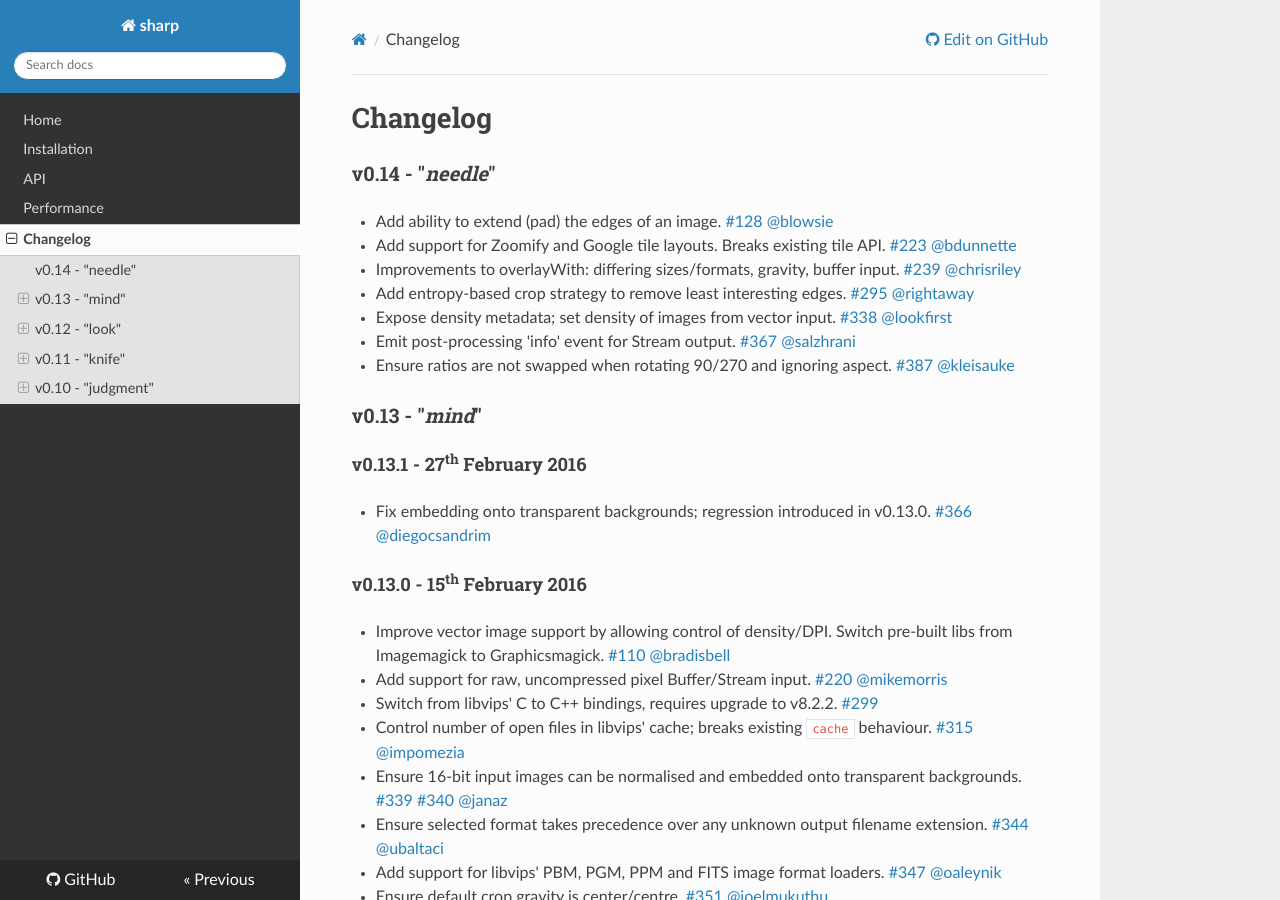
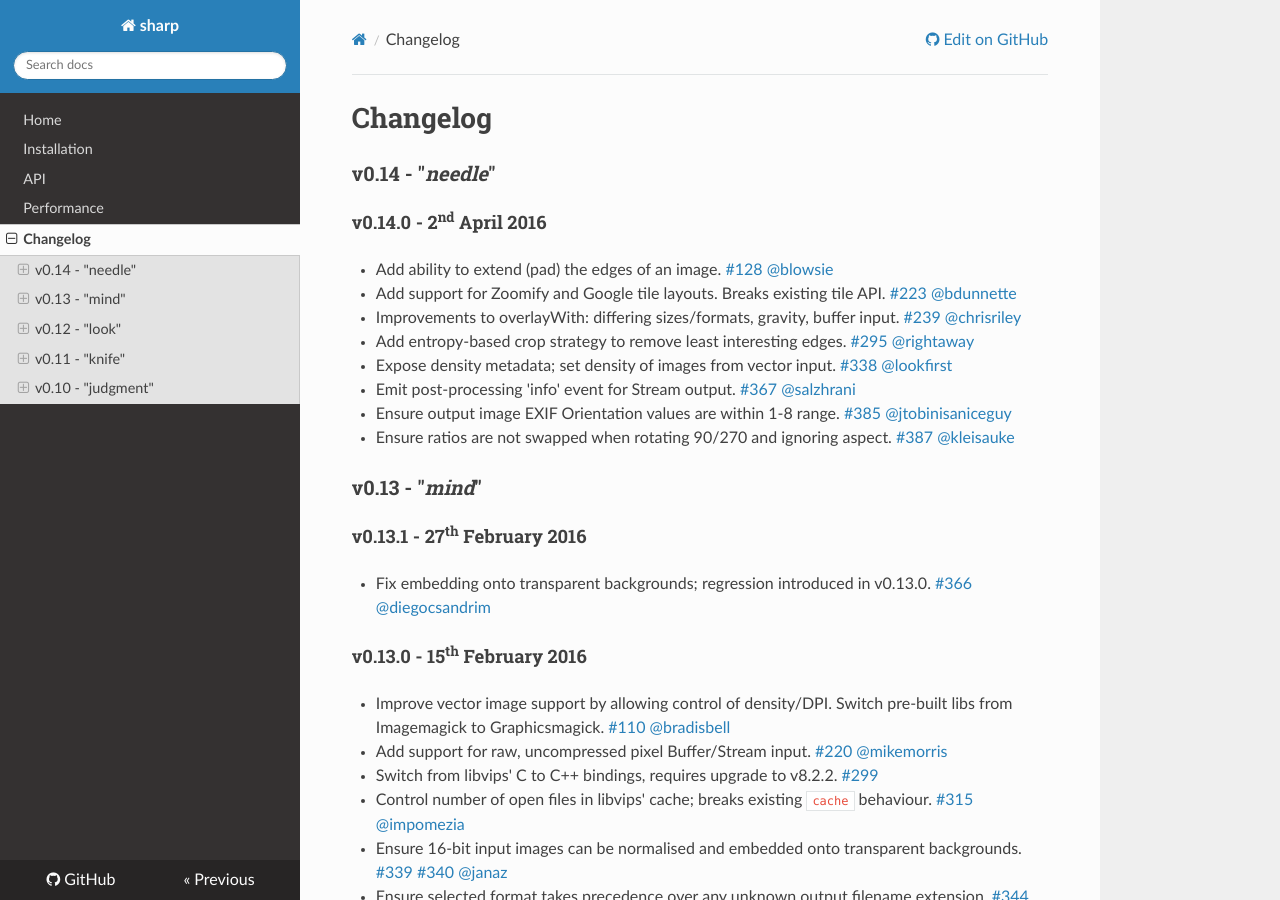
Before and after one commit to webgurucan/node-image-handler, an MkDocs documentation site: the page built from docs/changelog.md, in a window 1280 px wide and 900 px high. Built offline with MkDocs 1.6.1, drawn with Linux system fonts in a browser that asks for light colours; nearby versions of some CDN libraries; old or Windows-style settings are respelled for this version of MkDocs.

Commit message:
Changelog entry for #382 #385

```diff
--- a/docs/changelog.md
+++ b/docs/changelog.md
@@ -1,6 +1,8 @@
 # Changelog
 
 ### v0.14 - "*needle*"
+
+#### v0.14.0 - 2<sup>nd</sup> April 2016
 
 * Add ability to extend (pad) the edges of an image.
   [#128](https://github.com/lovell/sharp/issues/128)
@@ -25,6 +27,10 @@
 * Emit post-processing 'info' event for Stream output.
   [#367](https://github.com/lovell/sharp/issues/367)
   [@salzhrani](https://github.com/salzhrani)
+
+* Ensure output image EXIF Orientation values are within 1-8 range.
+  [#385](https://github.com/lovell/sharp/pull/385)
+  [@jtobinisaniceguy](https://github.com/jtobinisaniceguy)
 
 * Ensure ratios are not swapped when rotating 90/270 and ignoring aspect.
   [#387](https://github.com/lovell/sharp/issues/387)
--- a/package.json
+++ b/package.json
@@ -18,7 +18,8 @@
     "Alaric Holloway <alaric.holloway@gmail.com>",
     "Bernhard K. Weisshuhn <bkw@codingforce.com>",
     "Chris Riley <criley@primedia.com>",
-    "David Carley <dacarley@gmail.com>"
+    "David Carley <dacarley@gmail.com>",
+    "John Tobin <john@limelightmobileinc.com>"
   ],
   "description": "High performance Node.js module to resize JPEG, PNG, WebP and TIFF images using the libvips library",
   "scripts": {
```
